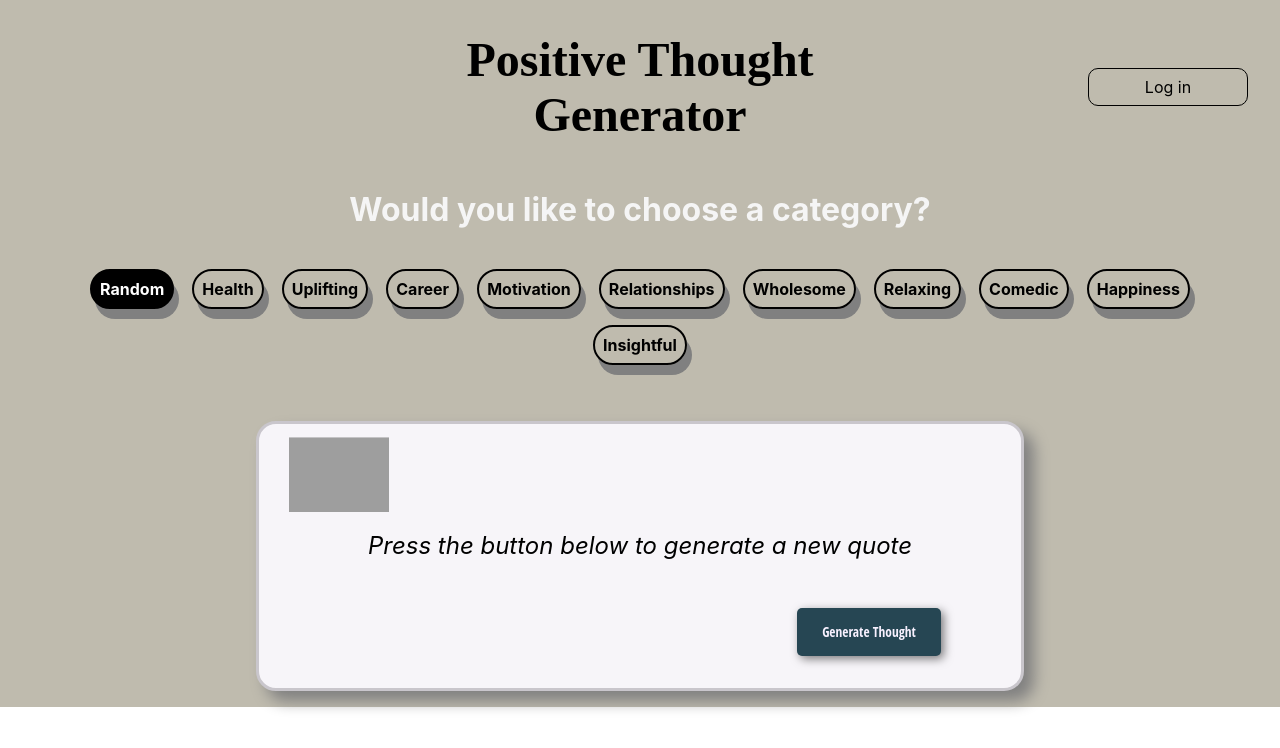
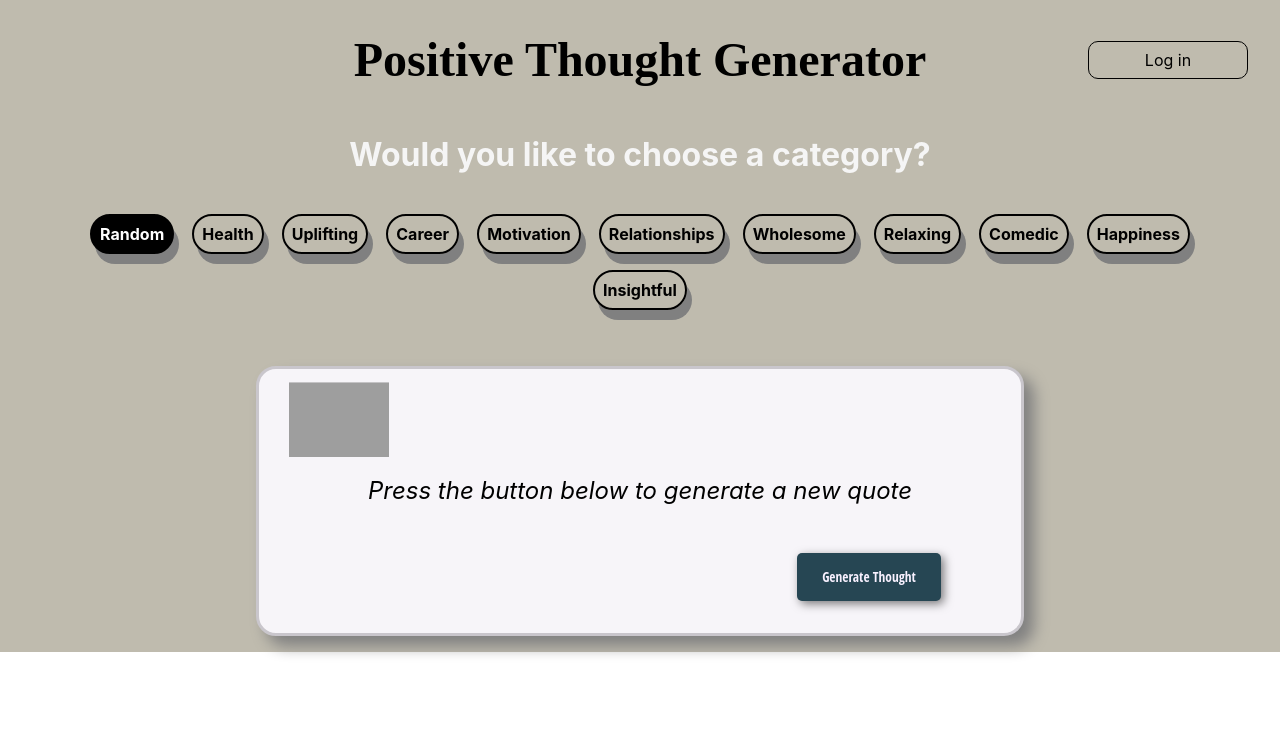
Before and after one commit to anasansari74/PCP-Frontend, a React (Create React App) app: page / in a window 1280 px wide. Shown: the top 748 px of the page. Built offline with nearby package versions, Linux system fonts and the light colour scheme; grey boxes are pictures that could not be loaded; a web font is replaced by a local one; what react-dotenv would draw is missing.

Commit message:
Build; Changed Header styling

```diff
--- a/src/App.css
+++ b/src/App.css
@@ -7,7 +7,7 @@
 
 header {
   display: grid;
-  grid-template-columns: repeat(3, 1fr);
+  grid-template-columns: 1fr 2fr 1fr;
   align-items: center;
 
   padding: 2rem;
```
